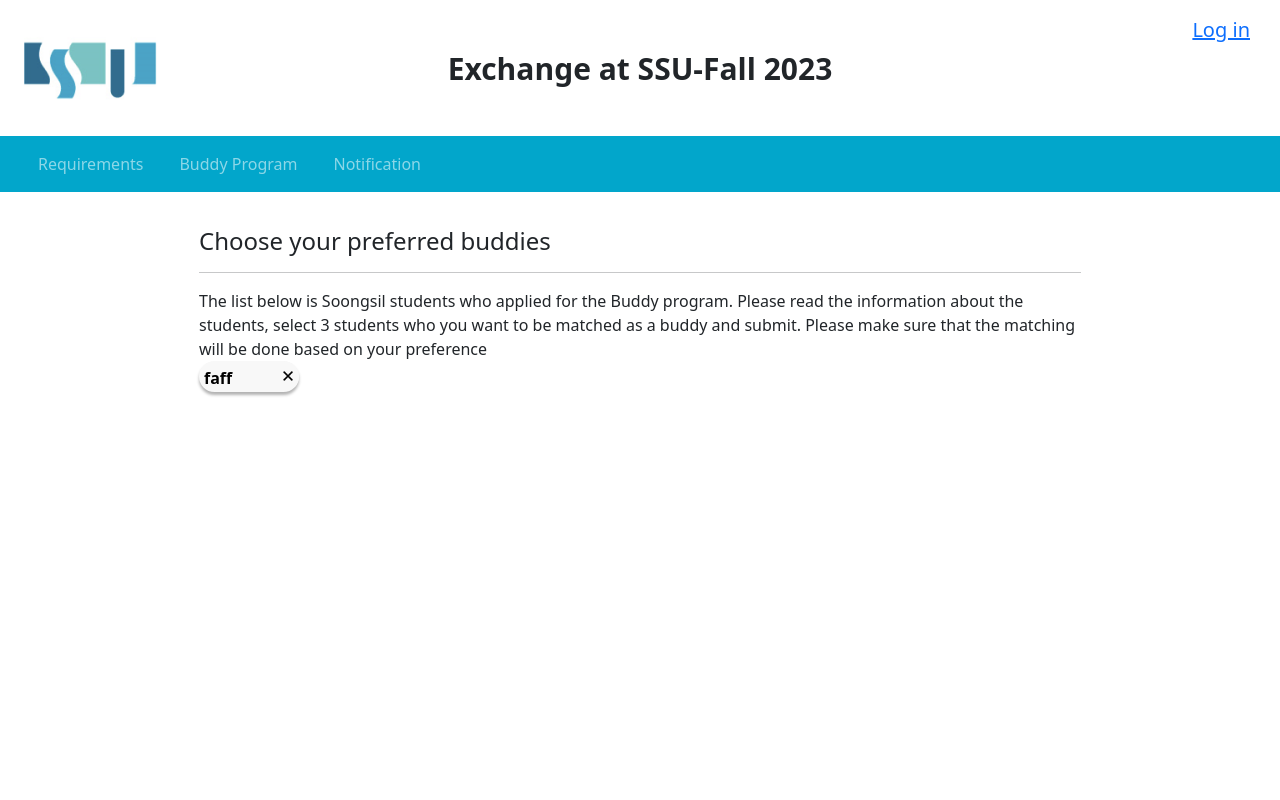
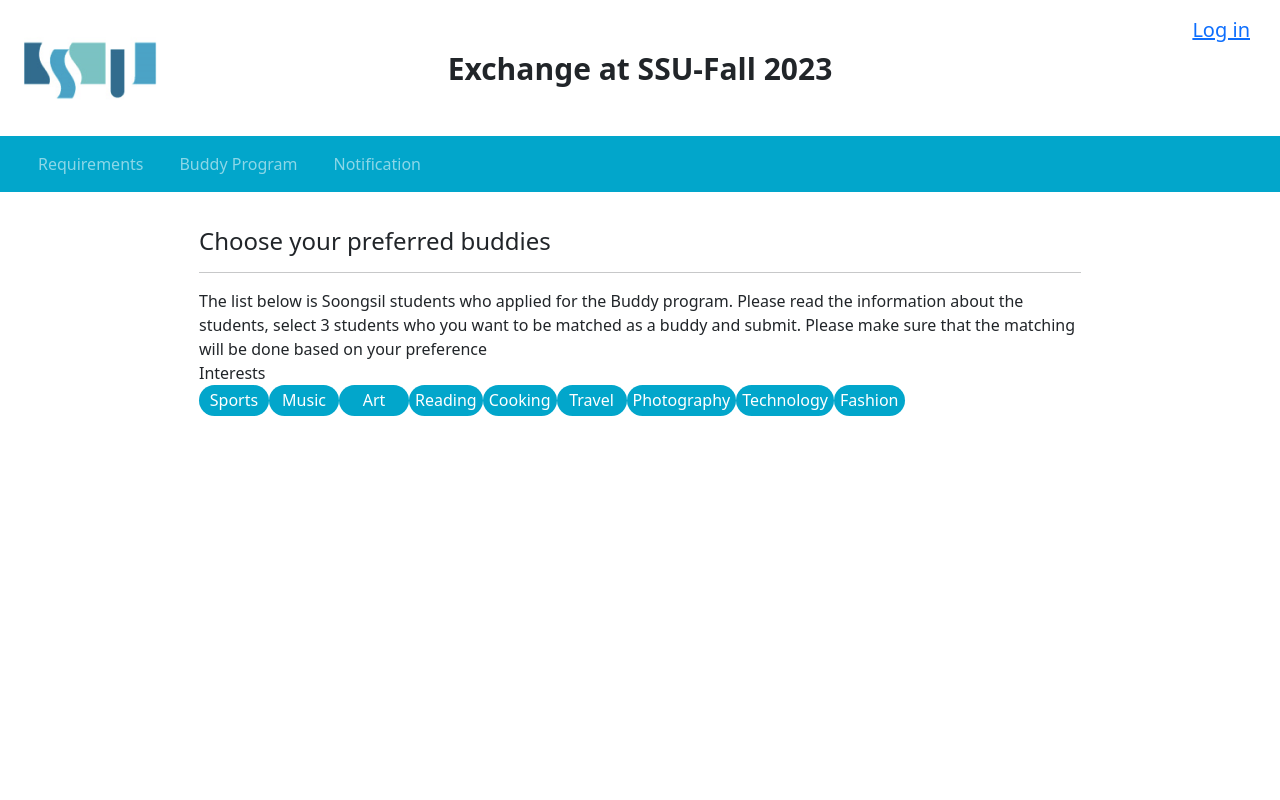
Before and after one commit to SSUlay-R/SSUlay-frontend, a React (Create React App) app in the folder ssulay-front/: page /buddy/prefer in a window 1280 px wide. Shown: the top 800 px of the page. Built offline with nearby package versions, Linux system fonts and the light colour scheme.

Commit message:
Design: TagBlock outline

```diff
--- a/ssulay-front/src/components/BuddySearch.jsx
+++ b/ssulay-front/src/components/BuddySearch.jsx
@@ -1,8 +1,24 @@
 import React from 'react'
 import "./BuddySearch.css";
 import ResultTag from './ResultTag';
+import TagBlock from './TagBlock';
+
+
+
 
 export default function BuddySearch() {
+  const interests = [
+    "Sports",
+    "Music",
+    "Art",
+    "Reading",
+    "Cooking",
+    "Travel",
+    "Photography",
+    "Technology",
+    "Fashion",
+  ];
+
   return (
     <>
       <div className="buddy-page-container">
@@ -13,9 +29,13 @@
         </div>
         <div className="tag-container">
           <div className="semi-title">
+            Interests
           </div>
-          <ResultTag>faff</ResultTag>
-
+          <div className="interest-tags">
+            {interests.map((interest, index)=> (
+              <TagBlock key={index}>{interest}</TagBlock>
+            ))}
+          </div>
         </div>
       </div>
     </>
--- a/ssulay-front/src/components/TagBlock.jsx
+++ b/ssulay-front/src/components/TagBlock.jsx
@@ -6,19 +6,19 @@
   const tagBlockStyle={
     backgroundColor:"#02A6CB",
     borderRadius:"22px",
-    minWidth: '100px',
+    minWidth: '70px',
     maxWidth: '250px',
     height:"31px",
     color:"white",
-    padding:"5px",
-    display: 'inline-block',
+    display: 'felx',
     justifyContent:'center',
     alignItems:'center',
     fontSize:'16px',
-    fontWeight:"600",
+    fontWeight:"500",
     whiteSpace: 'nowrap',
     overflow: 'hidden',
-    border: isClicked ? 'none' : '4px solid #006E93',
+    border:'none',
+    outline: isClicked ? '4px solid #006E93':'none' ,
   }
   const handleClick=()=>{
     setIsClicked(!isClicked);
```
